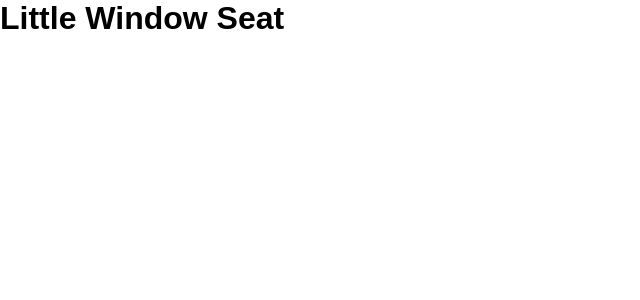
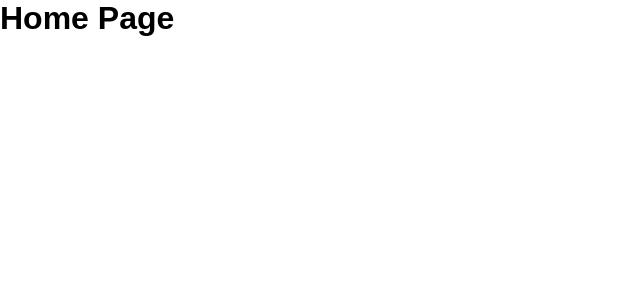
Before and after one commit to swayamshree-243/littlewindowseat, a React app in the folder frontend/: page / in a window 1280 px wide. Shown: the top 300 px of the page, without its empty margins (0-640 px from the left). Built offline with nearby package versions, Linux system fonts and the light colour scheme; the HTML template or start-up script is replaced by a standard one.

Commit message:
feat: create frontend folder structure

```diff
--- a/frontend/src/App.jsx
+++ b/frontend/src/App.jsx
@@ -1,9 +1,7 @@
+import Home from "./pages/Home";
+
 function App() {
-  return (
-    <div>
-      <h1>Little Window Seat</h1>
-    </div>
-  );
+  return <Home />;
 }
 
 export default App;
--- /dev/null
+++ b/frontend/src/pages/Home.jsx
@@ -0,0 +1,5 @@
+function Home() {
+  return <h1>Home Page</h1>;
+}
+
+export default Home;
```
